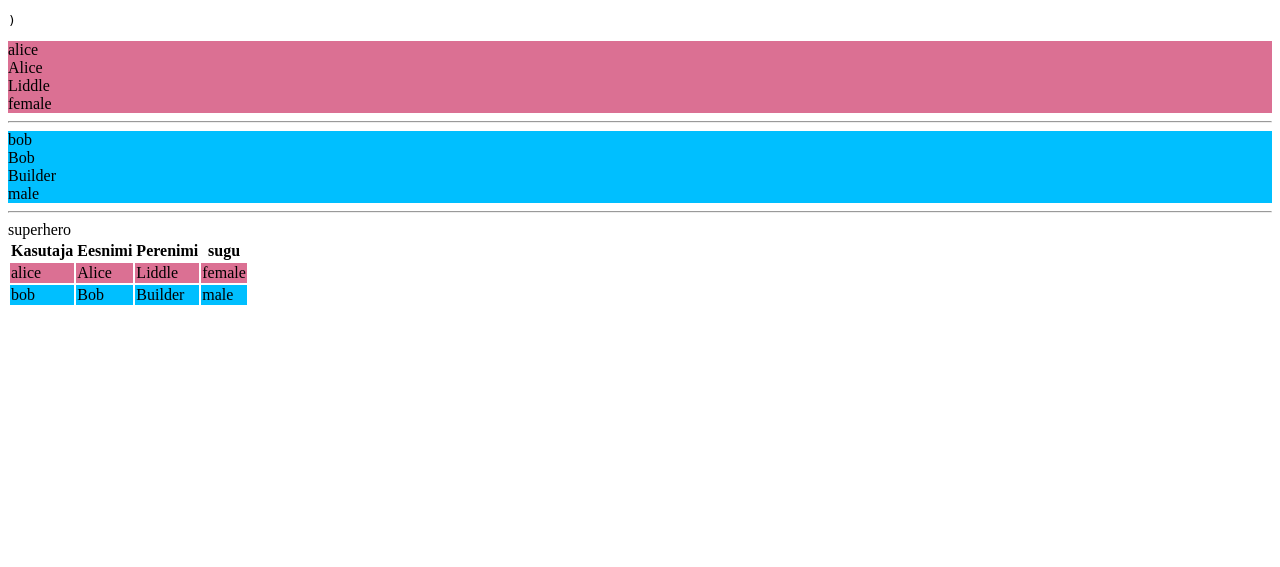
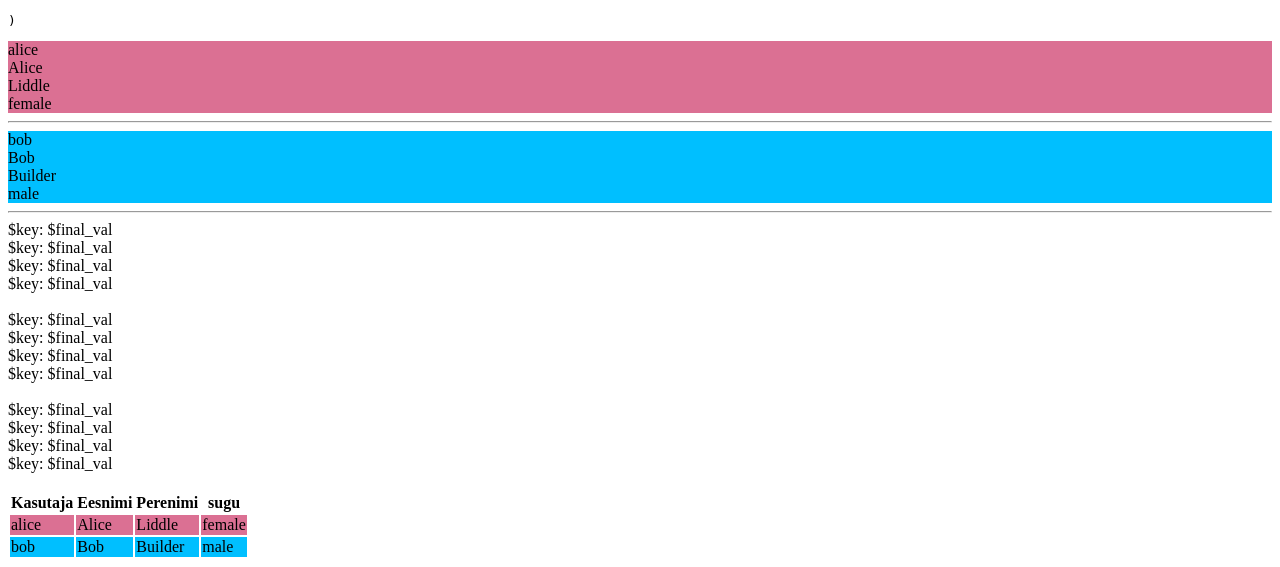
Before and after one commit to krkonsap/php_alused, a PHP site: page / in a window 1280 px wide. Shown: the part 802-1369 px from the top of the page. Before the commit the page ends 1107 px from the top, so only its background shows below. Run offline with PHP 8.4, Linux system fonts and the light colour scheme; some libraries are stand-ins or nearby versions.

Commit message:
mitmemootmelise massiivi valjastamine

```diff
--- a/arrays/index.php
+++ b/arrays/index.php
@@ -156,8 +156,16 @@ foreach ($kasutajad3 as $kasutaja3){
           age=>63,
           speciality=>"nanotech")
       );
-  print $characters[0][occupation];
-  //prints "superhero"
+
+  foreach ($characters as $val)
+  {
+      foreach ($val as $key=>$final_val)
+      {
+          print '$key: $final_val<br>';
+      }
+      print '<br>';
+  }
+
   ?>
 
   </body>
```
